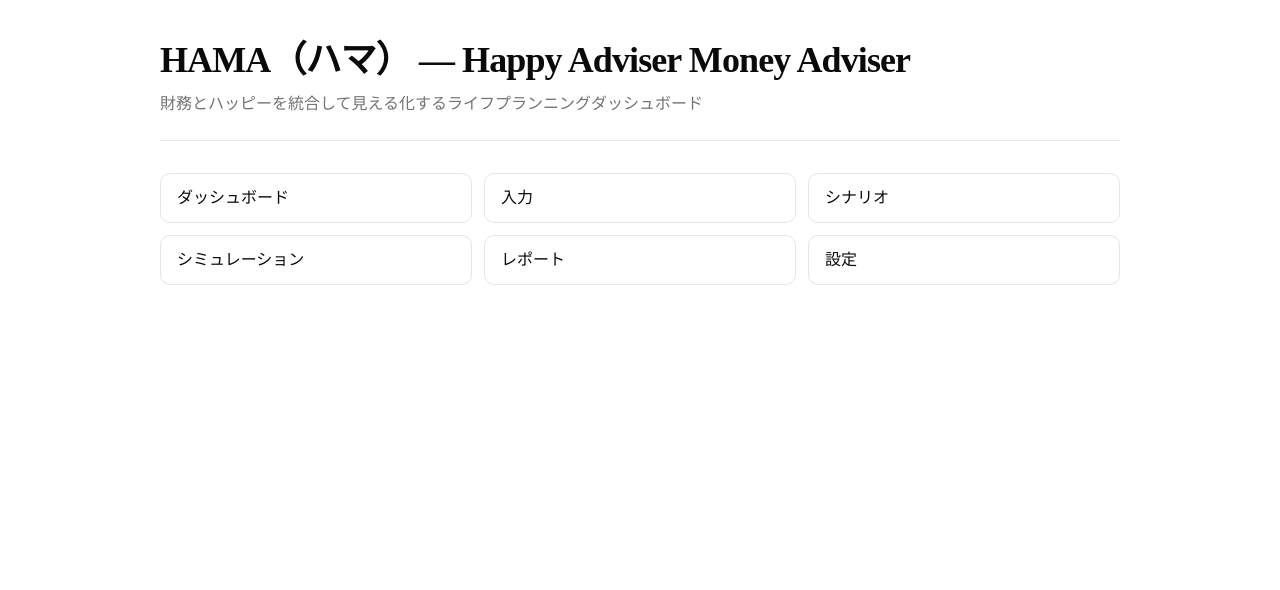
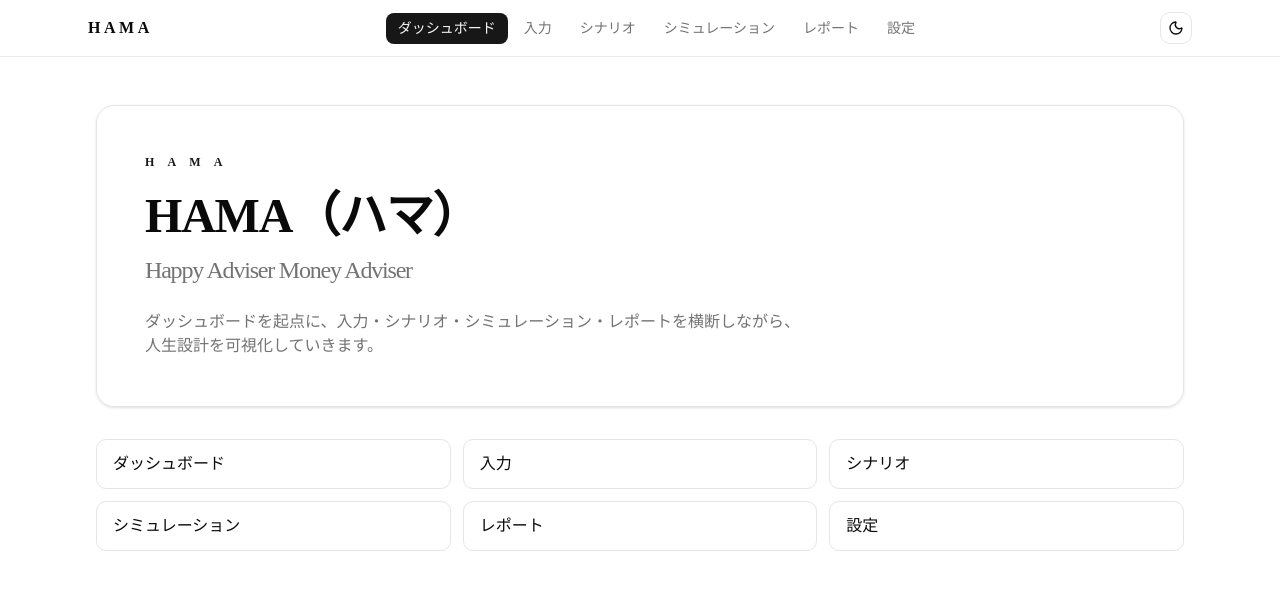
Before and after one commit to ra121e/hama, a Next.js app: page / in a window 1280 px wide. Shown: the top 590 px of the page. Built offline with nearby package versions, Linux system fonts and the light colour scheme.

Commit message:
S02: shadcn/ui導入・グローバルレイアウト・ナビゲーションバー構築

```diff
--- a/package.json
+++ b/package.json
@@ -14,6 +14,7 @@
     "clsx": "^2.1.1",
     "lucide-react": "^1.7.0",
     "next": "15.5.14",
+    "next-themes": "^0.4.6",
     "react": "19.1.0",
     "react-dom": "19.1.0",
     "shadcn": "^4.1.2",
--- a/src/app/input/page.tsx
+++ b/src/app/input/page.tsx
@@ -1,3 +1,7 @@
 export default function InputPage() {
-  return <main className="p-6">入力画面（準備中）</main>;
+  return (
+    <main className="mx-auto w-full max-w-6xl px-6 py-10 sm:px-8">
+      <h1 className="text-3xl font-semibold tracking-tight">入力</h1>
+    </main>
+  );
 }
--- a/src/app/layout.tsx
+++ b/src/app/layout.tsx
@@ -1,10 +1,13 @@
 import type { Metadata } from "next";
-import { Geist, Geist_Mono } from "next/font/google";
+import { Geist_Mono, Noto_Sans_JP } from "next/font/google";
+import { Navbar } from "@/shared/components/Navbar";
+import { ThemeProvider } from "@/shared/components/ThemeProvider";
 import "./globals.css";
 
-const geistSans = Geist({
-  variable: "--font-geist-sans",
+const notoSansJp = Noto_Sans_JP({
+  variable: "--font-sans",
   subsets: ["latin"],
+  weight: ["400", "500", "700"],
 });
 
 const geistMono = Geist_Mono({
@@ -23,11 +26,21 @@ export default function RootLayout({
   children: React.ReactNode;
 }>) {
   return (
-    <html lang="ja">
+    <html lang="ja" suppressHydrationWarning>
       <body
-        className={`${geistSans.variable} ${geistMono.variable} antialiased`}
+        className={`${notoSansJp.variable} ${geistMono.variable} antialiased`}
       >
-        {children}
+        <ThemeProvider
+          attribute="class"
+          defaultTheme="system"
+          enableSystem
+          disableTransitionOnChange
+        >
+          <div className="min-h-screen bg-background text-foreground">
+            <Navbar />
+            {children}
+          </div>
+        </ThemeProvider>
       </body>
     </html>
   );
--- a/src/app/page.tsx
+++ b/src/app/page.tsx
@@ -11,23 +11,28 @@ const navItems = [
 
 export default function Home() {
   return (
-    <main className="mx-auto flex min-h-screen w-full max-w-5xl flex-col gap-8 px-6 py-10 sm:px-8">
-      <header className="space-y-3 border-b border-border pb-6">
-        <h1 className="text-balance text-3xl font-semibold tracking-tight sm:text-4xl">
-          HAMA（ハマ） — Happy Adviser Money Adviser
+    <main className="mx-auto w-full max-w-6xl px-6 py-12 sm:px-8">
+      <section className="rounded-2xl border border-border bg-card/70 p-8 shadow-sm sm:p-12">
+        <p className="text-xs font-semibold tracking-[0.45em] text-primary">H A M A</p>
+        <h1 className="mt-4 text-balance text-4xl font-semibold leading-tight tracking-tight sm:text-5xl">
+          HAMA（ハマ）
+          <span className="mt-2 block text-xl font-medium text-muted-foreground sm:text-2xl">
+            Happy Adviser Money Adviser
+          </span>
         </h1>
-        <p className="text-sm text-muted-foreground sm:text-base">
-          財務とハッピーを統合して見える化するライフプランニングダッシュボード
+        <p className="mt-6 max-w-2xl text-sm text-muted-foreground sm:text-base">
+          ダッシュボードを起点に、入力・シナリオ・シミュレーション・レポートを横断しながら、
+          人生設計を可視化していきます。
         </p>
-      </header>
+      </section>
 
-      <nav aria-label="主要ナビゲーション">
+      <nav aria-label="主要ナビゲーション" className="mt-8">
         <ul className="grid gap-3 sm:grid-cols-2 lg:grid-cols-3">
           {navItems.map((item) => (
             <li key={item.href}>
               <Link
                 href={item.href}
-                className="block rounded-lg border border-border bg-card px-4 py-3 text-base font-medium text-card-foreground transition-colors hover:bg-accent hover:text-accent-foreground"
+                className="block rounded-lg border border-border bg-card px-4 py-3 text-base font-medium text-card-foreground transition-colors hover:border-primary/40 hover:bg-accent hover:text-accent-foreground"
               >
                 {item.label}
               </Link>
--- a/src/app/report/page.tsx
+++ b/src/app/report/page.tsx
@@ -1,3 +1,7 @@
 export default function ReportPage() {
-  return <main className="p-6">レポート画面（準備中）</main>;
+  return (
+    <main className="mx-auto w-full max-w-6xl px-6 py-10 sm:px-8">
+      <h1 className="text-3xl font-semibold tracking-tight">レポート</h1>
+    </main>
+  );
 }
--- a/src/app/scenario/page.tsx
+++ b/src/app/scenario/page.tsx
@@ -1,3 +1,7 @@
 export default function ScenarioPage() {
-  return <main className="p-6">シナリオ管理画面（準備中）</main>;
+  return (
+    <main className="mx-auto w-full max-w-6xl px-6 py-10 sm:px-8">
+      <h1 className="text-3xl font-semibold tracking-tight">シナリオ</h1>
+    </main>
+  );
 }
--- a/src/app/settings/page.tsx
+++ b/src/app/settings/page.tsx
@@ -1,3 +1,7 @@
 export default function SettingsPage() {
-  return <main className="p-6">設定画面（準備中）</main>;
+  return (
+    <main className="mx-auto w-full max-w-6xl px-6 py-10 sm:px-8">
+      <h1 className="text-3xl font-semibold tracking-tight">設定</h1>
+    </main>
+  );
 }
--- a/src/app/simulation/page.tsx
+++ b/src/app/simulation/page.tsx
@@ -1,3 +1,7 @@
 export default function SimulationPage() {
-  return <main className="p-6">シミュレーション画面（準備中）</main>;
+  return (
+    <main className="mx-auto w-full max-w-6xl px-6 py-10 sm:px-8">
+      <h1 className="text-3xl font-semibold tracking-tight">シミュレーション</h1>
+    </main>
+  );
 }
--- /dev/null
+++ b/src/shared/components/Navbar.tsx
@@ -0,0 +1,100 @@
+"use client";
+
+import Link from "next/link";
+import { usePathname } from "next/navigation";
+import { Moon, Sun } from "lucide-react";
+import { useTheme } from "next-themes";
+import { Button } from "@/components/ui/button";
+import { cn } from "@/lib/utils";
+
+const navItems = [
+  { href: "/", label: "ダッシュボード" },
+  { href: "/input", label: "入力" },
+  { href: "/scenario", label: "シナリオ" },
+  { href: "/simulation", label: "シミュレーション" },
+  { href: "/report", label: "レポート" },
+  { href: "/settings", label: "設定" },
+];
+
+export function Navbar() {
+  const pathname = usePathname();
+  const { resolvedTheme, setTheme } = useTheme();
+  const isDark = resolvedTheme === "dark";
+
+  return (
+    <header className="sticky top-0 z-40 border-b border-border/80 bg-background/85 backdrop-blur">
+      <div className="mx-auto flex w-full max-w-6xl items-center justify-between gap-4 px-4 py-3 sm:px-6">
+        <Link
+          href="/"
+          className="text-base font-semibold tracking-[0.22em] text-foreground"
+        >
+          HAMA
+        </Link>
+
+        <nav aria-label="グローバルナビゲーション" className="hidden md:block">
+          <ul className="flex items-center gap-1">
+            {navItems.map((item) => {
+              const isActive =
+                item.href === "/"
+                  ? pathname === "/"
+                  : pathname.startsWith(item.href);
+
+              return (
+                <li key={item.href}>
+                  <Link
+                    href={item.href}
+                    className={cn(
+                      "rounded-md px-3 py-2 text-sm transition-colors",
+                      isActive
+                        ? "bg-primary text-primary-foreground"
+                        : "text-muted-foreground hover:bg-accent hover:text-accent-foreground",
+                    )}
+                  >
+                    {item.label}
+                  </Link>
+                </li>
+              );
+            })}
+          </ul>
+        </nav>
+
+        <div className="flex items-center gap-2">
+          <Button
+            variant="outline"
+            size="icon"
+            onClick={() => setTheme(isDark ? "light" : "dark")}
+            aria-label="テーマを切り替える"
+          >
+            {isDark ? <Sun className="size-4" /> : <Moon className="size-4" />}
+          </Button>
+        </div>
+      </div>
+      <nav aria-label="モバイルナビゲーション" className="border-t border-border md:hidden">
+        <ul className="mx-auto flex w-full max-w-6xl items-center gap-1 overflow-x-auto px-4 py-2 sm:px-6">
+          {navItems.map((item) => {
+            const isActive =
+              item.href === "/"
+                ? pathname === "/"
+                : pathname.startsWith(item.href);
+
+            return (
+              <li key={item.href} className="shrink-0">
+                <Link
+                  href={item.href}
+                  className={cn(
+                    "block rounded-md px-3 py-2 text-sm transition-colors",
+                    isActive
+                      ? "bg-primary text-primary-foreground"
+                      : "text-muted-foreground hover:bg-accent hover:text-accent-foreground",
+                  )}
+                >
+                  {item.label}
+                </Link>
+              </li>
+            );
+          })}
+        </ul>
+      </nav>
+    </header>
+  );
+}
--- /dev/null
+++ b/src/shared/components/ThemeProvider.tsx
@@ -0,0 +1,9 @@
+"use client";
+
+import * as React from "react";
+import { ThemeProvider as NextThemesProvider } from "next-themes";
+import type { ThemeProviderProps } from "next-themes";
+
+export function ThemeProvider({ children, ...props }: ThemeProviderProps) {
+  return <NextThemesProvider {...props}>{children}</NextThemesProvider>;
+}
```
Also changed, not shown: 1 other file (tests, documents, lock files or other folders).
